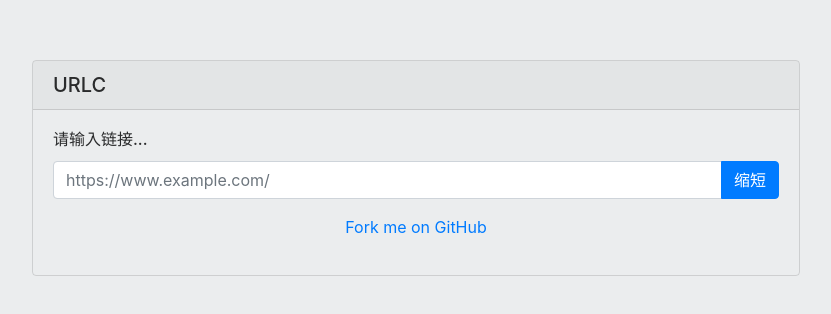
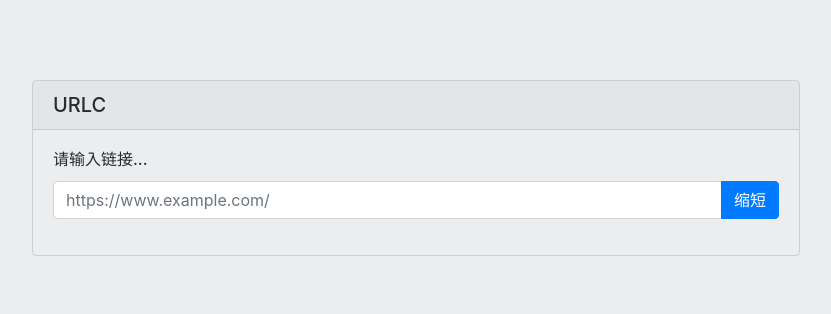
Before and after one commit to fangaso/urlc, a plain HTML site: page theme/default/index.html in a window 1280 px wide. Shown: the part 232-546 px from the top of the page, without its empty margins (224-1055 px from the left). Drawn offline with nearby package versions, Linux system fonts and the light colour scheme.

Commit message:
Update index.html

```diff
--- a/theme/default/index.html
+++ b/theme/default/index.html
@@ -79,7 +79,7 @@
         </div>
       </div>
       <div class="card-text">
-        <a href="https://github.com/fangaso/urlc/" target="_self">Fork me on GitHub</a>
+
       </div>
       <p id="notice"></p>
     </div>
```
